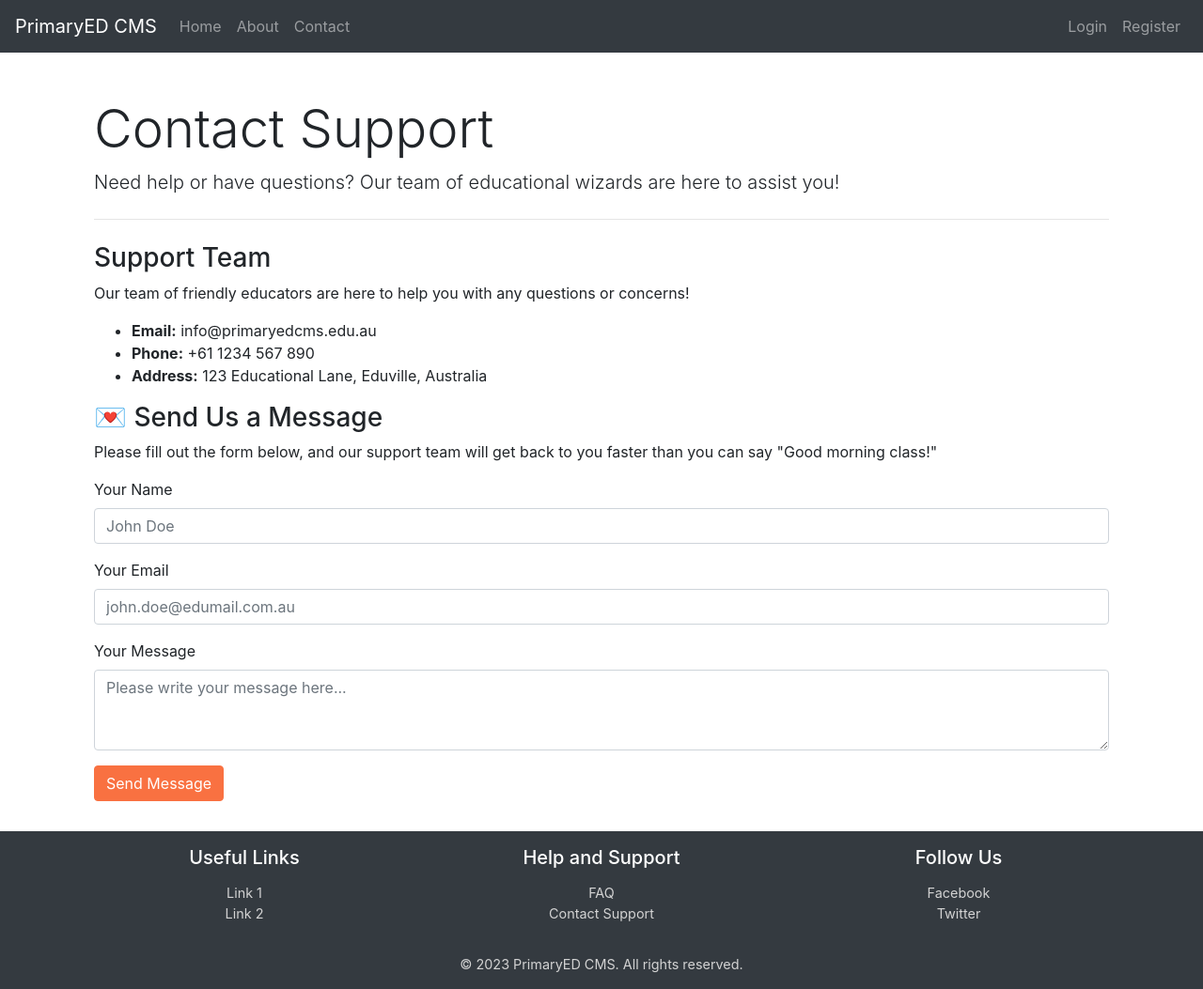
After one commit to mark-goudie/capstone, a Django app: page /contact in a window 1280 px wide. The commit adds this page. Shown: the whole page at 94% size. Run offline with Django 4.2, Linux system fonts and the light colour scheme; some libraries are stand-ins or nearby versions.

Commit message:
contact_support.html added

```diff
--- a/core/templates/core/base.html
+++ b/core/templates/core/base.html
@@ -13,7 +13,7 @@
 </head>
 <body>
     <div class="main">
-        <nav class="navbar navbar-expand-lg navbar-dark bg-dark">
+        <nav class="navbar navbar-expand-lg navbar-dark bg-dark sticky-top">
             <a class="navbar-brand" href="{% url 'index' %}">PrimaryED CMS</a>
             <button class="navbar-toggler" type="button" data-toggle="collapse" data-target="#navbarNav" aria-controls="navbarNav" aria-expanded="false" aria-label="Toggle navigation">
                 <span class="navbar-toggler-icon"></span>
@@ -36,6 +36,9 @@
                         <li class="nav-item">
                             <a class="nav-link" href="{% url 'forum' %}">Forum</a>
                         </li>
+                        <li class="nav-item">
+                          <a class="nav-link" href="{% url 'faq' %}">FAQ</a>
+                      </li>
                     {% else %}
                         <li class="nav-item">
                             <a class="nav-link" href="#">About</a>
@@ -83,7 +86,7 @@
                     <h5>Help and Support</h5>
                     <ul class="list-unstyled">
                         <li><a href="{% url 'faq' %}">FAQ</a></li>
-                        <li><a href="#">Contact Support</a></li>
+                        <li><a href="{% url 'contact' %}">Contact Support</a></li>
                         <!-- More links here -->
                     </ul>
                 </div>
--- /dev/null
+++ b/core/templates/core/contact_support.html
@@ -0,0 +1,65 @@
+{% extends 'core/base.html' %} {% load static %} {% block body %}
+<div class="container mt-4">
+  <h1 class="display-4">Contact Support</h1>
+  <p class="lead">
+    Need help or have questions? Our team of educational wizards are here to
+    assist you!
+  </p>
+  <hr class="my-4" />
+
+  <div class="contact-info">
+    <h3>Support Team</h3>
+    <p>
+      Our team of friendly educators are here to help you with any questions or
+      concerns!
+    </p>
+    <ul>
+      <li><strong>Email:</strong> info@primaryedcms.edu.au</li>
+      <li><strong>Phone:</strong> +61 1234 567 890</li>
+      <li>
+        <strong>Address:</strong> 123 Educational Lane, Eduville, Australia
+      </li>
+    </ul>
+  </div>
+
+  <div class="contact-form">
+    <h3>💌 Send Us a Message</h3>
+    <p>
+      Please fill out the form below, and our support team will get back to you
+      faster than you can say "Good morning class!"
+    </p>
+    <form>
+      <div class="form-group">
+        <label for="name">Your Name</label>
+        <input
+          type="text"
+          class="form-control"
+          id="name"
+          placeholder="John Doe"
+        />
+      </div>
+      <div class="form-group">
+        <label for="email">Your Email</label>
+        <input
+          type="email"
+          class="form-control"
+          id="email"
+          placeholder="john.doe@edumail.com.au"
+        />
+      </div>
+      <div class="form-group">
+        <label for="message">Your Message</label>
+        <textarea
+          class="form-control"
+          id="message"
+          rows="3"
+          placeholder="Please write your message here..."
+        ></textarea>
+      </div>
+      <button type="submit" class="btn btn-primary rem2btm">
+        Send Message
+      </button>
+    </form>
+  </div>
+</div>
+{% endblock %}
--- a/core/urls.py
+++ b/core/urls.py
@@ -21,4 +21,5 @@ urlpatterns = [
     path('forum', views.forum, name='forum'),
     path("new_post", views.new_post, name="new_post"),
     path('faq', views.faq, name='faq'),
+    path('contact', views.contact, name='contact')
 ]
--- a/core/views.py
+++ b/core/views.py
@@ -118,3 +118,6 @@ def new_post(request):
 
 def faq(request):
     return render(request, 'core/faq.html')
+
+def contact(request):
+    return render(request, 'core/contact_support.html')
```
Also changed, not shown: 1 other file.
